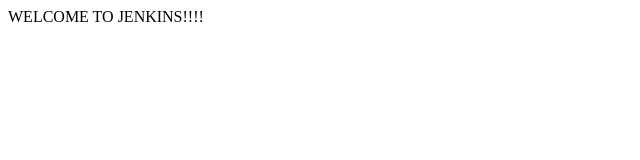
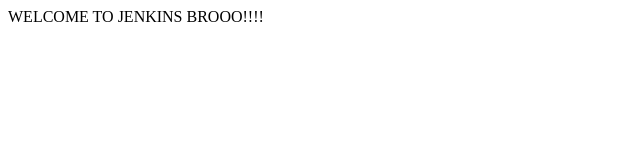
Before and after one commit to Niranjan-Balasubramaniam/demo, a plain HTML site: page index.html in a window 1280 px wide. Shown: the full height of the page, 0-640 px from the left. Drawn offline with Linux system fonts and the light colour scheme.

Commit message:
Update index.html

```diff
--- a/index.html
+++ b/index.html
@@ -3,5 +3,5 @@
     <head>
         <title>Welcome Niranjan</title>
     </head>
-    <body>WELCOME TO JENKINS!!!!</body>
+    <body>WELCOME TO JENKINS BROOO!!!!</body>
 </html>
```
